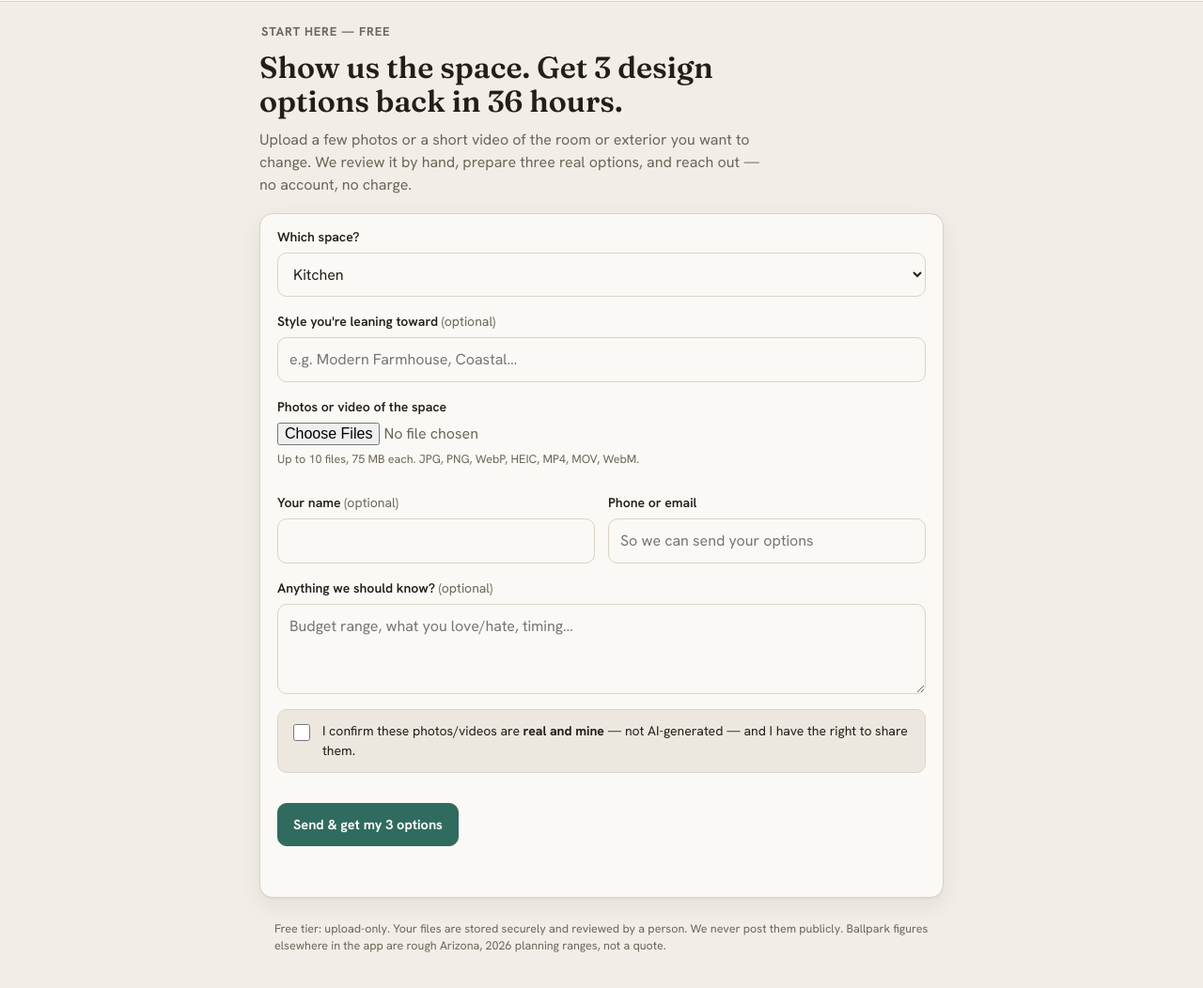
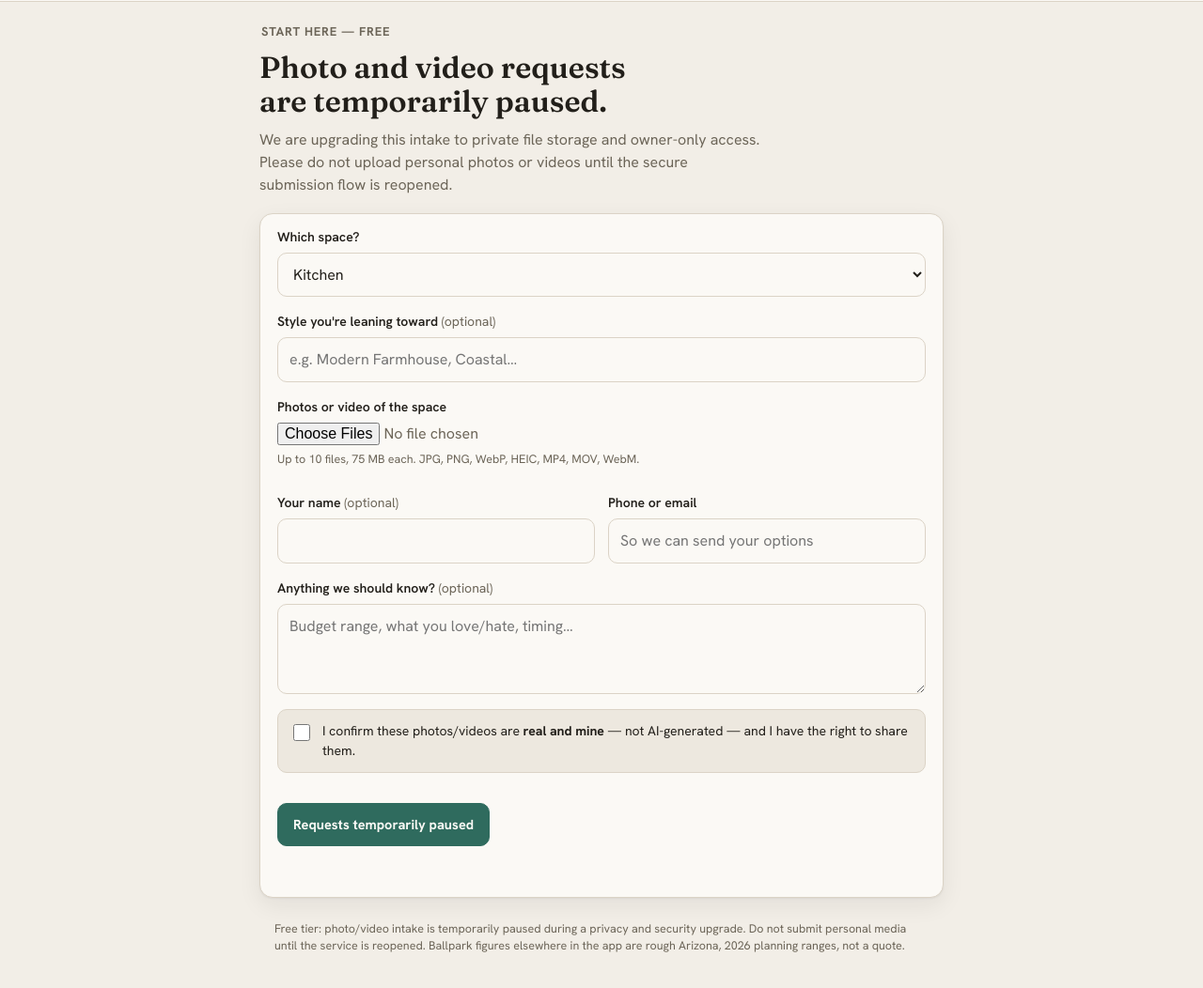
Before and after one commit to Qwerkees/home-design-studio, a website: page free.html in a window 1280 px wide. Shown: the part 60-1112 px from the top of the page at 94% size. Drawn offline with Linux system fonts and the light colour scheme.

Commit message:
Show privacy pause notice on free request page

```diff
--- a/free.html
+++ b/free.html
@@ -23,9 +23,8 @@
 
 <div class="wrap free">
   <div class="eyebrow">Start here — free</div>
-  <h2 class="free-h">Show us the space. Get 3 design options back in 36 hours.</h2>
-  <p class="free-lead">Upload a few photos or a short video of the room or exterior you want to change.
-    We review it by hand, prepare three real options, and reach out — no account, no charge.</p>
+  <h2 class="free-h">Photo and video requests are temporarily paused.</h2>
+  <p class="free-lead">We are upgrading this intake to private file storage and owner-only access. Please do not upload personal photos or videos until the secure submission flow is reopened.</p>
 
   <form id="rfqForm" class="panel free-form" novalidate>
     <div class="body">
@@ -68,7 +67,7 @@
       </label>
 
       <div class="actions">
-        <button class="btn primary" id="submitBtn" type="submit">Send &amp; get my 3 options</button>
+        <button class="btn primary" id="submitBtn" type="submit" disabled>Requests temporarily paused</button>
       </div>
       <p class="disclaimer" id="formMsg" aria-live="polite"></p>
     </div>
@@ -87,7 +86,7 @@
   </section>
 
   <footer>
-    Free tier: upload-only. Your files are stored securely and reviewed by a person. We never post them publicly.
+    Free tier: photo/video intake is temporarily paused during a privacy and security upgrade. Do not submit personal media until the service is reopened.
     Ballpark figures elsewhere in the app are rough Arizona, 2026 planning ranges, not a quote.
   </footer>
 </div>
```
